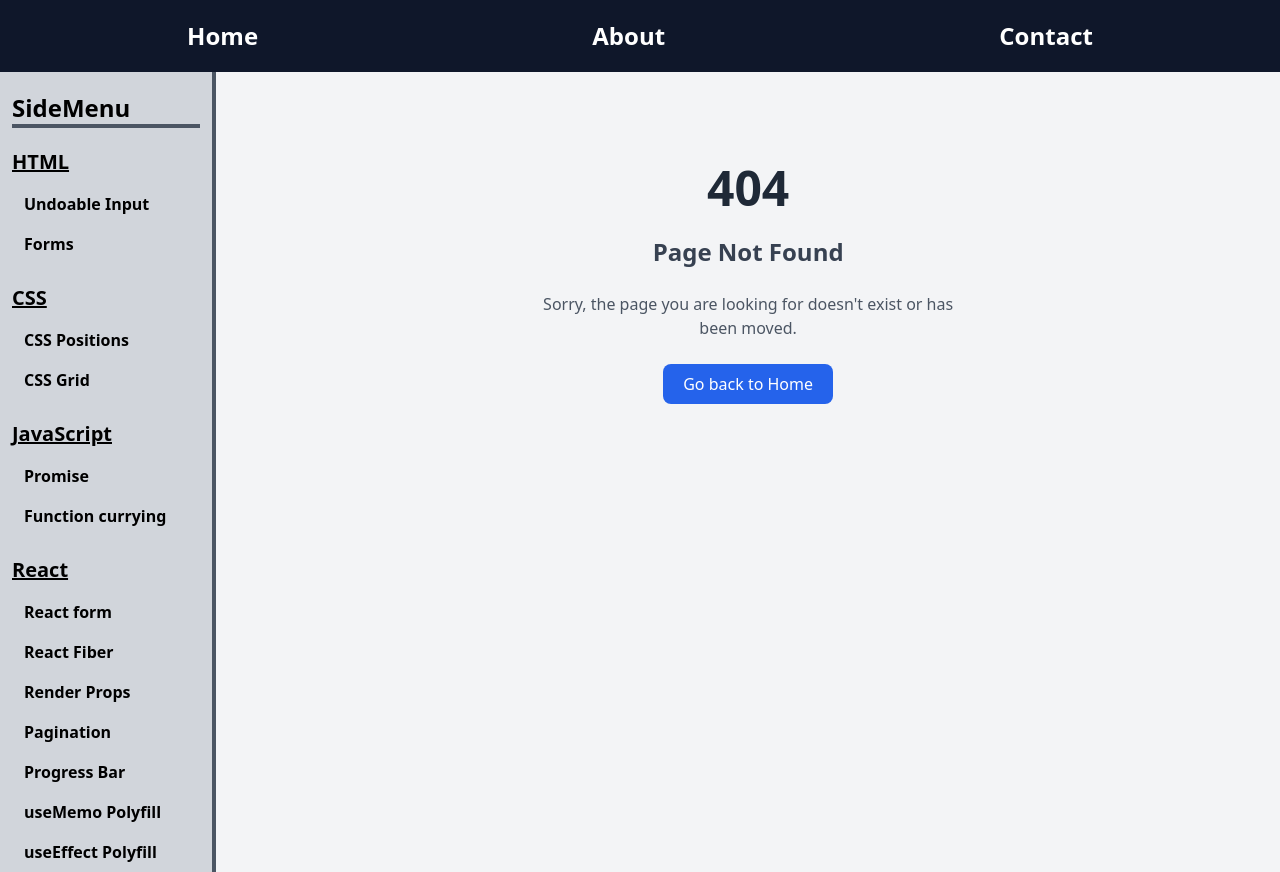
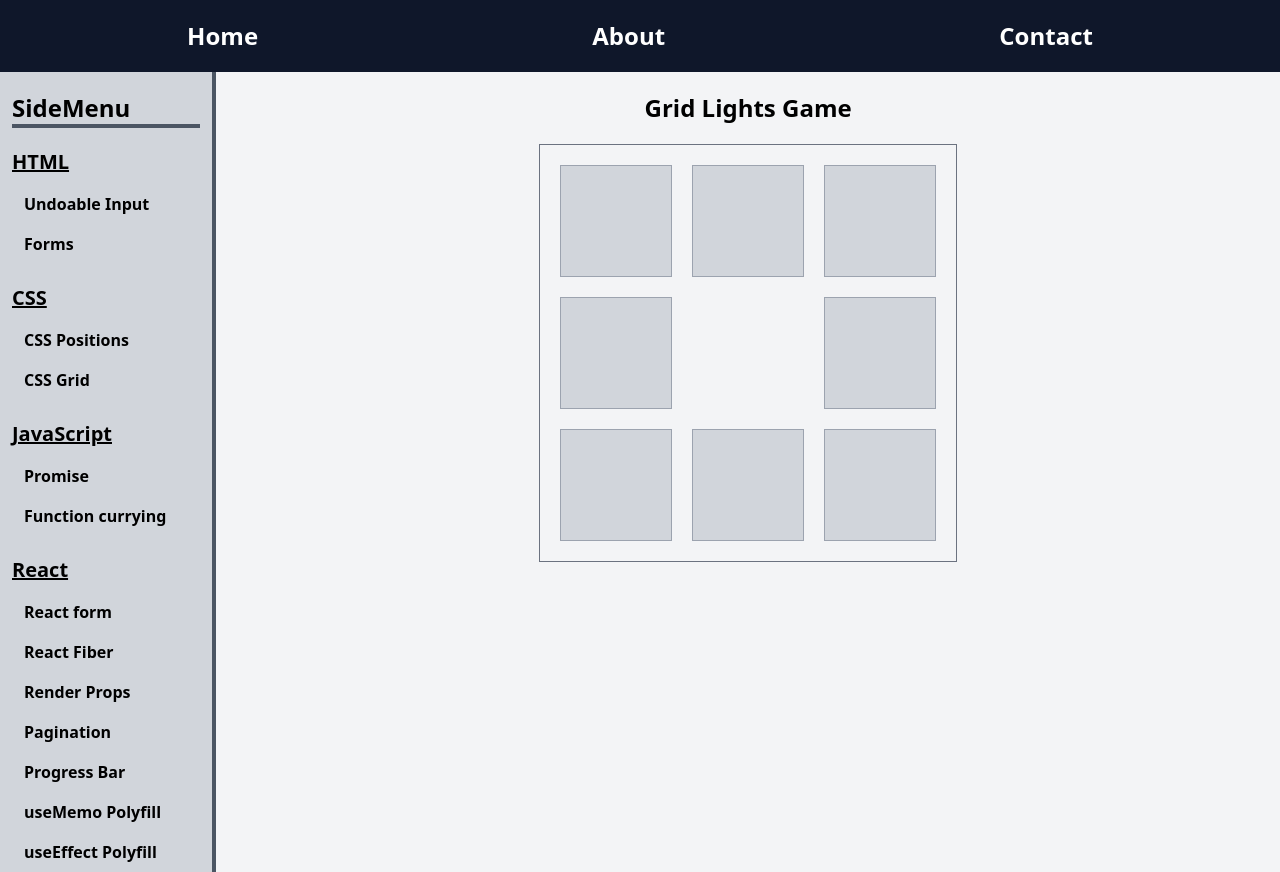
Before and after one commit to pmaik/frontend-code-vault, a React (Create React App) app: page /react/grid-lights in a window 1280 px wide. Built offline with nearby package versions, Linux system fonts and the light colour scheme.

Commit message:
Create Grid Light Game

```diff
--- a/src/Components/React/Form/index.jsx
+++ b/src/Components/React/Form/index.jsx
@@ -71,7 +71,7 @@ function ReactForm() {
 
     return (
         <div className="flex flex-col justify-start items-start">
-            <p className="text-2xl text-slate-800 font-bold mt-10 underline ">
+            <p className="text-2xl text-slate-800 font-bold underline ">
                 React Form
             </p>
             <div className="pt-5 min-w-[500px] ">
--- /dev/null
+++ b/src/Components/React/GridLights/GridItem.jsx
@@ -0,0 +1,19 @@
+import React from "react";
+
+const GridItem = ({ id, label, onClick, isFilled, isDisabled }) => {
+    return (
+        <button
+            key={id}
+            aria-label={label}
+            className={`h-28 w-28 cursor-pointer border border-gray-400 ${
+                isFilled
+                    ? "bg-green-600 hover:bg-green-700"
+                    : "bg-gray-300 hover:bg-gray-400"
+            }`}
+            onClick={() => onClick(id)}
+            disabled={isDisabled}
+        ></button>
+    );
+};
+
+export default GridItem;
--- /dev/null
+++ b/src/Components/React/GridLights/index.jsx
@@ -0,0 +1,67 @@
+import React, { useState } from "react";
+import GridItem from "./GridItem";
+
+const GRID_CONFIG = [
+    [1, 1, 1],
+    [1, 0, 1],
+    [1, 1, 1],
+];
+const GRID_ID = GRID_CONFIG.flat(1);
+
+const GridLights = () => {
+    const [filledOrder, setFilledOrder] = useState([]);
+    const [isDeactivating, setIsDeactivating] = useState(false);
+
+    const activateCell = (index) => {
+        const newOrder = [...filledOrder, index];
+        setFilledOrder(newOrder);
+
+        if (newOrder.length === GRID_ID.filter(Boolean).length) {
+            deactivateCells();
+        }
+    };
+
+    const deactivateCells = () => {
+        setIsDeactivating(true);
+        const intervalId = setInterval(() => {
+            setFilledOrder((order) => {
+                const newOrder = order.slice();
+                newOrder.pop();
+
+                if (newOrder.length === 0) {
+                    clearInterval(intervalId);
+                    setIsDeactivating(false);
+                }
+
+                return newOrder;
+            });
+        }, 300);
+    };
+
+    return (
+        <div className="flex flex-col gap-5 justify-center items-center">
+            <p className="text-2xl font-bold">Grid Lights Game</p>
+
+            <div className="grid grid-cols-3 gap-5 border border-gray-500 p-5">
+                {GRID_ID.map((val, index) =>
+                    val ? (
+                        <GridItem
+                            key={index}
+                            id={index}
+                            label={`Cell ${index}`}
+                            onClick={activateCell}
+                            isFilled={filledOrder?.includes(index)}
+                            isDisabled={
+                                isDeactivating || filledOrder?.includes(index)
+                            }
+                        />
+                    ) : (
+                        <span />
+                    )
+                )}
+            </div>
+        </div>
+    );
+};
+
+export default GridLights;
--- a/src/Components/React/index.jsx
+++ b/src/Components/React/index.jsx
@@ -1,12 +1,16 @@
 import React from "react";
-import { Outlet } from "react-router-dom";
+import { Outlet, useLocation } from "react-router-dom";
 
 function ReactComp() {
+    const location = useLocation();
+
     return (
         <div className="flex flex-col items-center justify-center">
-            <h1 className="text-2xl font-bold text-gray-800 mb-5 underline">
-                Welcome to my React page
-            </h1>
+            {location.pathname === "/react" && (
+                <h1 className="text-2xl font-bold text-gray-800 mb-5 underline">
+                    Welcome to my React page
+                </h1>
+            )}
             <Outlet />
         </div>
     );
--- a/src/Constants/index.jsx
+++ b/src/Constants/index.jsx
@@ -78,6 +78,7 @@ export const SIDE_MENU_LIST = [
             "Stepper",
             "LRU Cache",
             "EMI Calculator",
+            "Grid Lights",
         ],
     },
 ];
--- a/src/Routes/AppRoutes.jsx
+++ b/src/Routes/AppRoutes.jsx
@@ -24,6 +24,7 @@ import UseEffectPolyfill from "../Components/React/UseEffectPolyfill";
 import Stepper from "../Components/React/Stepper";
 import EMICalculator from "../Components/React/EMICalculator";
 import LRUCache from "../Components/React/LRUCache";
+import GridLights from "../Components/React/GridLights";
 
 const router = createBrowserRouter([
     {
@@ -104,6 +105,10 @@ const router = createBrowserRouter([
                         element: <LRUCache />,
                     },
                     {
+                        path: "grid-lights",
+                        element: <GridLights />,
+                    },
+                    {
                         path: "emi-calculator",
                         element: <EMICalculator />,
                     },
```
